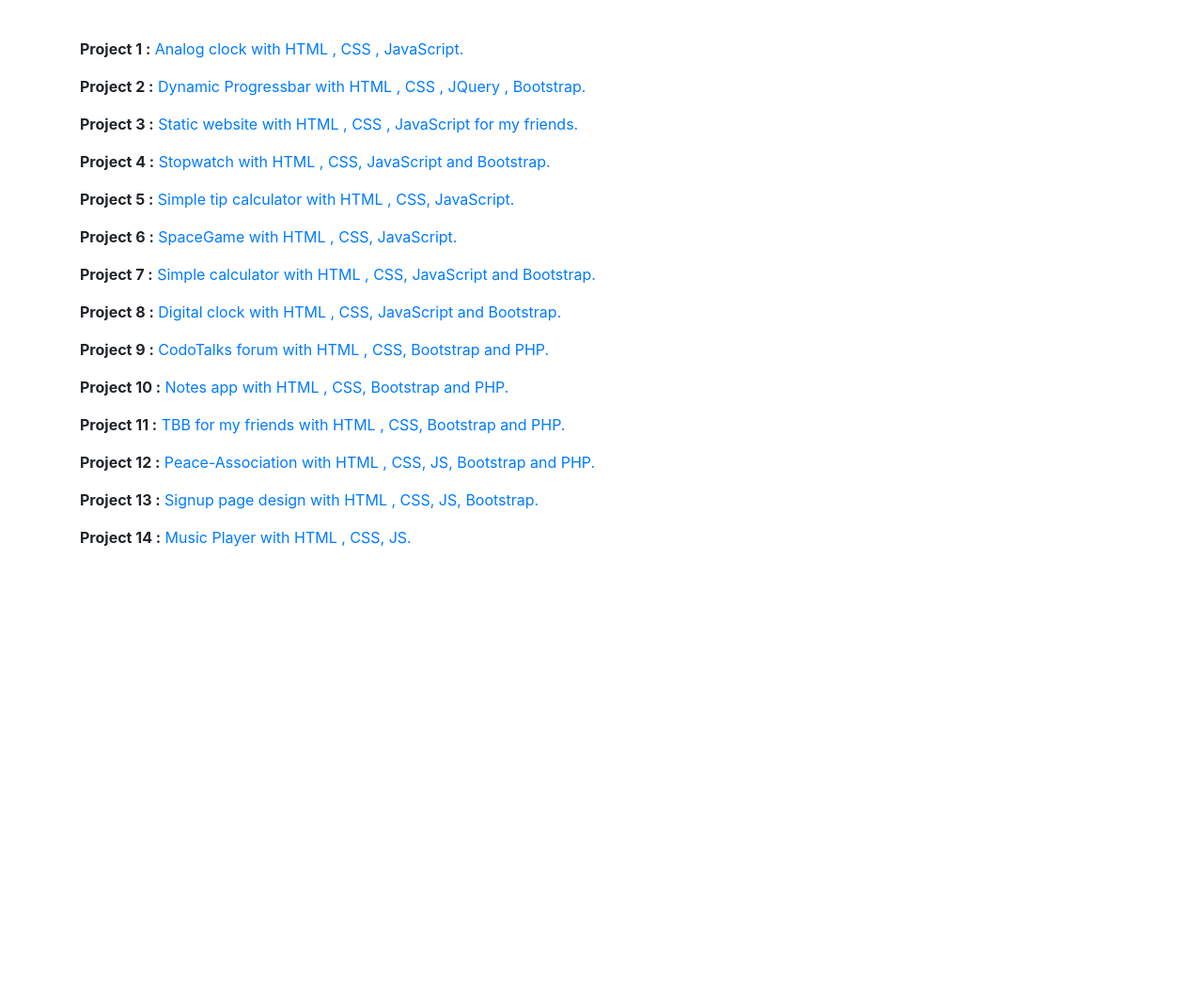
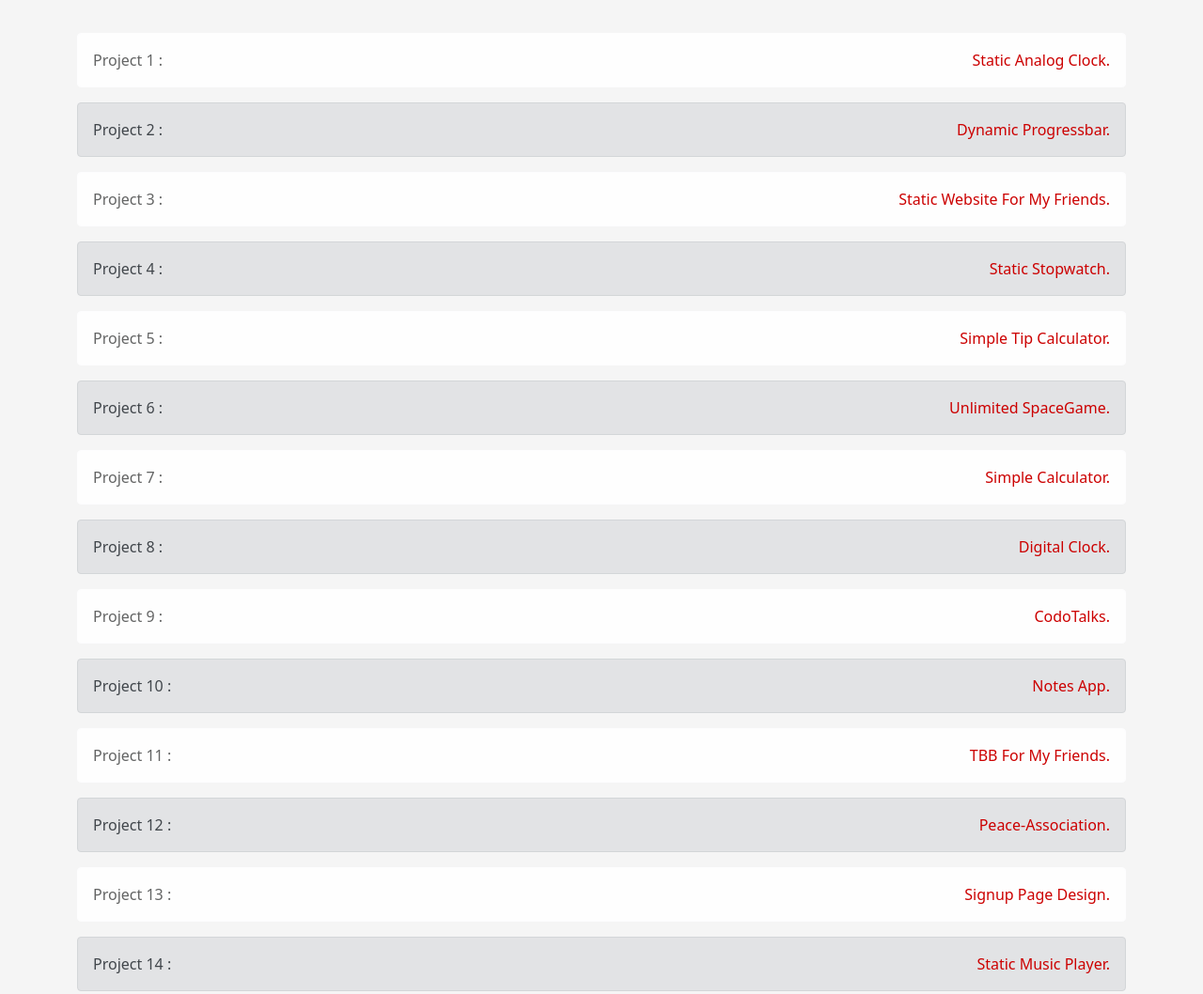
Before and after one commit to Shahrear10/Shahrear10.github.io, a plain HTML site: page index.html in a window 1280 px wide. Shown: the whole page at 94% size. Before the commit the page ends 800 px from the top, so only its background shows below. Drawn offline with nearby package versions, Linux system fonts and the light colour scheme.

Commit message:
Update index.html

```diff
--- a/index.html
+++ b/index.html
@@ -3,41 +3,95 @@
   <head>
     <!-- Required meta tags -->
     <meta charset="utf-8">
-    <meta name="viewport" content="width=device-width, initial-scale=1, shrink-to-fit=no">
+    <meta name="viewport" content="width=device-width, initial-scale=1">
 
     <!-- Bootstrap CSS -->
-    <link rel="stylesheet" href="https://maxcdn.bootstrapcdn.com/bootstrap/4.0.0/css/bootstrap.min.css" integrity="sha384-Gn5384xqQ1aoWXA+058RXPxPg6fy4IWvTNh0E263XmFcJlSAwiGgFAW/dAiS6JXm" crossorigin="anonymous">
+    <link href="https://cdn.jsdelivr.net/npm/bootstrap@5.0.0-beta2/dist/css/bootstrap.min.css" rel="stylesheet" integrity="sha384-BmbxuPwQa2lc/FVzBcNJ7UAyJxM6wuqIj61tLrc4wSX0szH/Ev+nYRRuWlolflfl" crossorigin="anonymous">
     <title>My projects</title>
         <link rel="shortcut icon" type="image/x-icon" href="projects.jpg">
     <style>
-#containerId{
-    margin-top: 40px;
+body{
+    margin-top: 35px;
+    background-color: whitesmoke;
 }
+.alert{
+    display: flex;
+    justify-content: space-between;
+}
+a{
+    color: #c00;
+    text-decoration: none;
+ }
+ a:hover{
+     text-decoration: underline;
+ }
 
     </style>
   </head>
   <body>
  <div id="containerId" class="container">
-     <p><b>Project 1 :</b> <a target="_blank" href="clock.html">Analog clock with HTML , CSS , JavaScript.</a></p>
-     <p><b>Project 2 :</b> <a target="_blank" href="dynamicProgressbar.html">Dynamic Progressbar with HTML , CSS , JQuery , Bootstrap.</a></p>
-     <p><b>Project 3 :</b> <a target="_blank" href="https://tbb1.github.io/">Static website with HTML , CSS , JavaScript for my friends.</a></p>
-     <p><b>Project 4 :</b> <a target="_blank" href="stopwatch.html">Stopwatch with HTML , CSS, JavaScript and Bootstrap.</a></p>
-     <p><b>Project 5 :</b> <a target="_blank" href="tipcalc.html">Simple tip calculator with HTML , CSS, JavaScript.</a></p>
-     <p><b>Project 6 :</b> <a target="_blank" href="game.html">SpaceGame with HTML , CSS, JavaScript.</a></p>
-     <p><b>Project 7 :</b> <a target="_blank" href="calculator.html">Simple calculator with HTML , CSS, JavaScript and Bootstrap.</a></p>
-     <p><b>Project 8 :</b> <a target="_blank" href="d_clock.html">Digital clock with HTML , CSS, JavaScript and Bootstrap.</a></p>
-     <p><b>Project 9 :</b> <a target="_blank" href="http://peace-association.000webhostapp.com/forum/index">CodoTalks forum with HTML , CSS, Bootstrap and PHP.</a></p>
-     <p><b>Project 10 :</b> <a target="_blank" href="http://peace-association.000webhostapp.com/notes/index">Notes app with HTML , CSS, Bootstrap and PHP.</a></p>
-    <p><b>Project 11 :</b> <a target="_blank" href="https://tbb7.000webhostapp.com/tbb">TBB for my friends with HTML , CSS, Bootstrap and PHP.</a></p>
-    <p><b>Project 12 :</b> <a target="_blank" href="http://peace-association.000webhostapp.com/">Peace-Association with HTML , CSS, JS, Bootstrap and PHP.</a></p>
-    <p><b>Project 13 :</b> <a target="_blank" href="register.html">Signup page design with HTML , CSS, JS, Bootstrap.</a></p>
-   <p><b>Project 14 :</b> <a target="_blank" href="/musicplayer">Music Player with HTML , CSS, JS.</a></p>
 
+    <div class="alert alert-light" role="alert">
+        Project 1 : <a target="_blank" href="clock.html">Static Analog Clock.</a>
     </div>
+
+    <div class="alert alert-secondary" role="alert">
+        Project 2 : <a target="_blank" href="dynamicProgressbar.html">Dynamic Progressbar.</a>
+    </div>
+
+    <div class="alert alert-light" role="alert">
+        Project 3 : <a target="_blank" href="https://tbb1.github.io/">Static Website For My Friends.</a>
+    </div>
+
+    <div class="alert alert-secondary" role="alert">
+        Project 4 : <a target="_blank" href="stopwatch.html">Static Stopwatch.</a>
+    </div>
+
+    <div class="alert alert-light" role="alert">
+        Project 5 : <a target="_blank" href="tipcalc.html">Simple Tip Calculator.</a>
+    </div>
+
+    <div class="alert alert-secondary" role="alert">
+        Project 6 : <a target="_blank" href="game.html">Unlimited SpaceGame.</a>
+    </div>
+
+    <div class="alert alert-light" role="alert">
+        Project 7 : <a target="_blank" href="calculator.html">Simple Calculator.</a>
+    </div>
+
+    <div class="alert alert-secondary" role="alert">
+        Project 8 : <a target="_blank" href="d_clock.html">Digital Clock.</a>
+    </div>
+
+    <div class="alert alert-light" role="alert">
+        Project 9 : <a target="_blank" href="http://peace-association.000webhostapp.com/forum/index">CodoTalks.</a>
+    </div>
+
+    <div class="alert alert-secondary" role="alert">
+        Project 10 : <a target="_blank" href="http://peace-association.000webhostapp.com/notes/index">Notes App.</a>
+    </div>
+
+    <div class="alert alert-light" role="alert">
+        Project 11 : <a target="_blank" href="https://tbb7.000webhostapp.com/tbb">TBB For My Friends.</a>
+    </div>
+
+    <div class="alert alert-secondary" role="alert">
+        Project 12 : <a target="_blank" href="http://peace-association.000webhostapp.com/">Peace-Association.</a>
+    </div>
+
+    <div class="alert alert-light" role="alert">
+        Project 13 : <a target="_blank" href="register.html">Signup Page Design.</a>
+    </div>
+
+    <div class="alert alert-secondary" role="alert">
+        Project 14 : <a target="_blank" href="/musicplayer">Static Music Player.</a>
+    </div>
+
+
+</div>
     <!-- Optional JavaScript -->
     <!-- jQuery first, then Popper.js, then Bootstrap JS -->
-    <script src="https://code.jquery.com/jquery-3.2.1.slim.min.js" integrity="sha384-KJ3o2DKtIkvYIK3UENzmM7KCkRr/rE9/Qpg6aAZGJwFDMVNA/GpGFF93hXpG5KkN" crossorigin="anonymous"></script>
-    <script src="https://cdnjs.cloudflare.com/ajax/libs/popper.js/1.12.9/umd/popper.min.js" integrity="sha384-ApNbgh9B+Y1QKtv3Rn7W3mgPxhU9K/ScQsAP7hUibX39j7fakFPskvXusvfa0b4Q" crossorigin="anonymous"></script>
-    <script src="https://maxcdn.bootstrapcdn.com/bootstrap/4.0.0/js/bootstrap.min.js" integrity="sha384-JZR6Spejh4U02d8jOt6vLEHfe/JQGiRRSQQxSfFWpi1MquVdAyjUar5+76PVCmYl" crossorigin="anonymous"></script>
+    <script src="https://cdn.jsdelivr.net/npm/bootstrap@5.0.0-beta2/dist/js/bootstrap.bundle.min.js" integrity="sha384-b5kHyXgcpbZJO/tY9Ul7kGkf1S0CWuKcCD38l8YkeH8z8QjE0GmW1gYU5S9FOnJ0" crossorigin="anonymous"></script>
+
   </body>
 </html>
```
